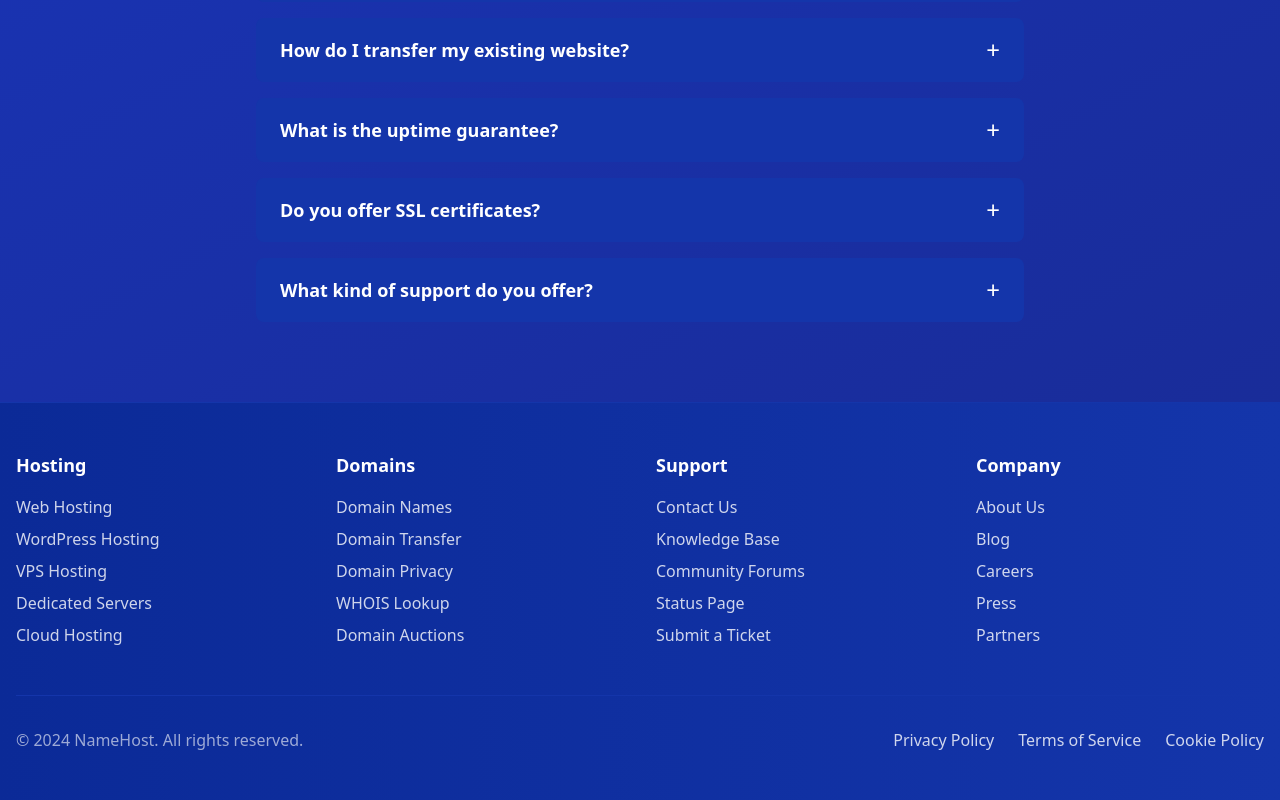
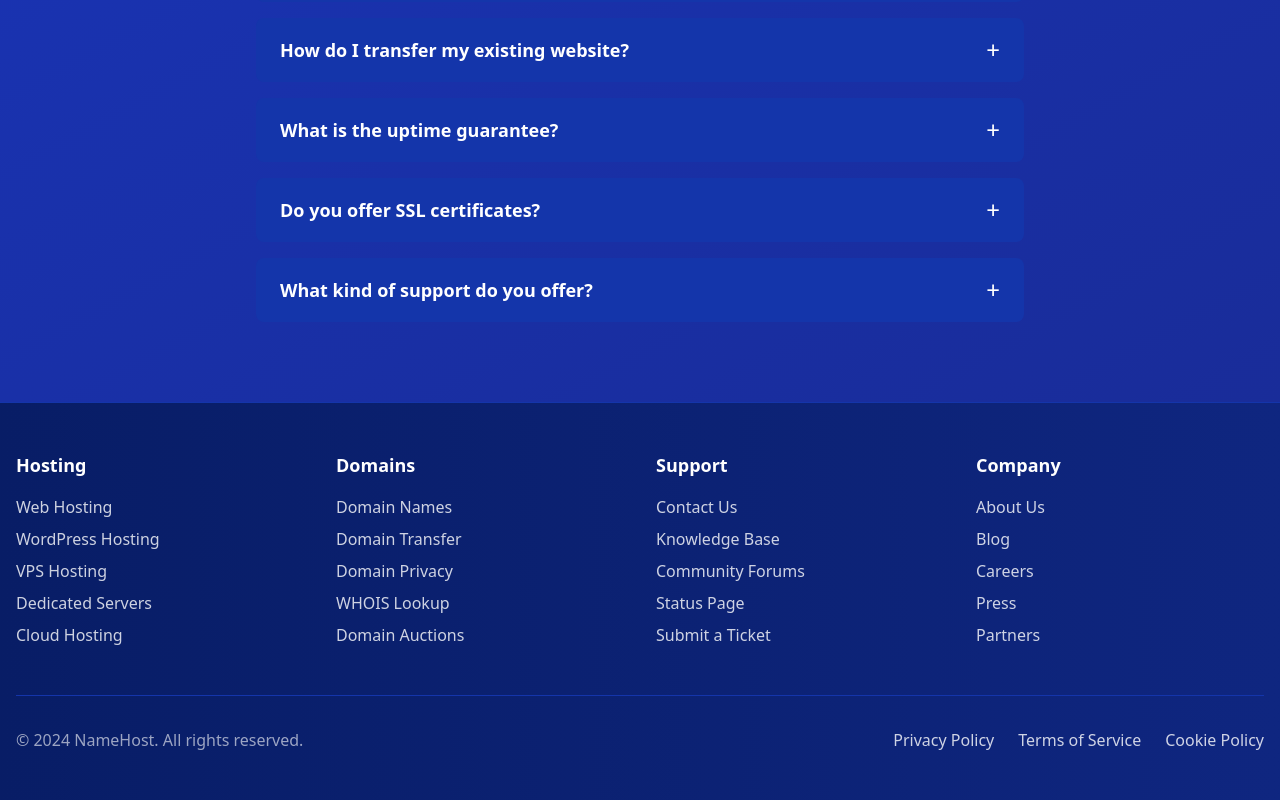
Before and after one commit to nirzaf/amazync, a React (Vite) app: page / in a window 1280 px wide. Shown: the part 7543-8343 px from the top of the page. Built offline with nearby package versions, Linux system fonts and the light colour scheme.

Commit message:
style: update footer background gradient colors
The background gradient colors in the Footer component were updated to better align with the design system. The new colors (#081D66 and #0F2680) provide a more consistent visual experience across the application.

```diff
--- a/src/components/Footer.tsx
+++ b/src/components/Footer.tsx
@@ -36,7 +36,7 @@ const Footer = () => {
   };
 
   return (
-    <footer className="bg-gradient-to-r from-[#0B2A97] to-[#1435AA] text-white border-t border-[#1435AA]">
+    <footer className="bg-gradient-to-r from-[#081D66] to-[#0F2680] text-white border-t border-[#1435AA]">
       <div className="max-w-7xl mx-auto px-4 py-12">
         <div className="grid grid-cols-1 md:grid-cols-2 lg:grid-cols-4 gap-8">
           {Object.entries(footerLinks).map(([category, links], index) => (
```
